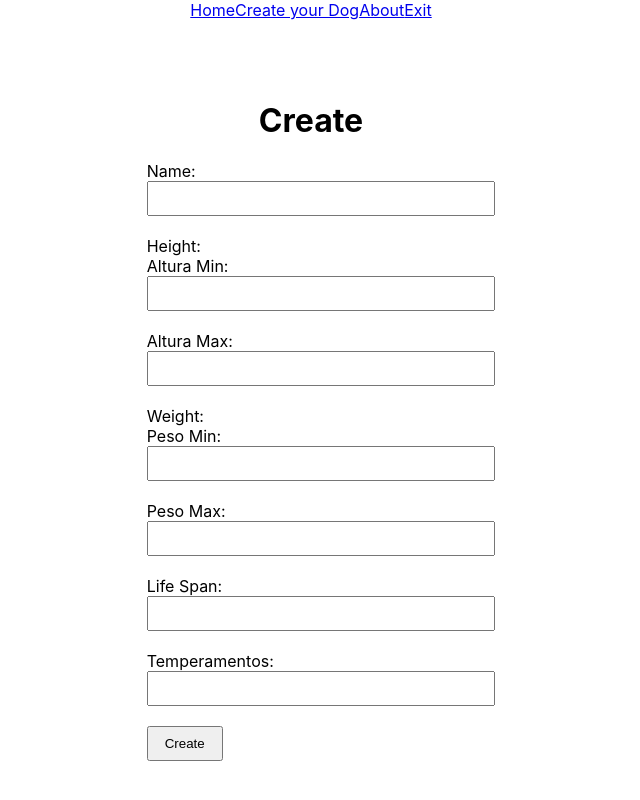
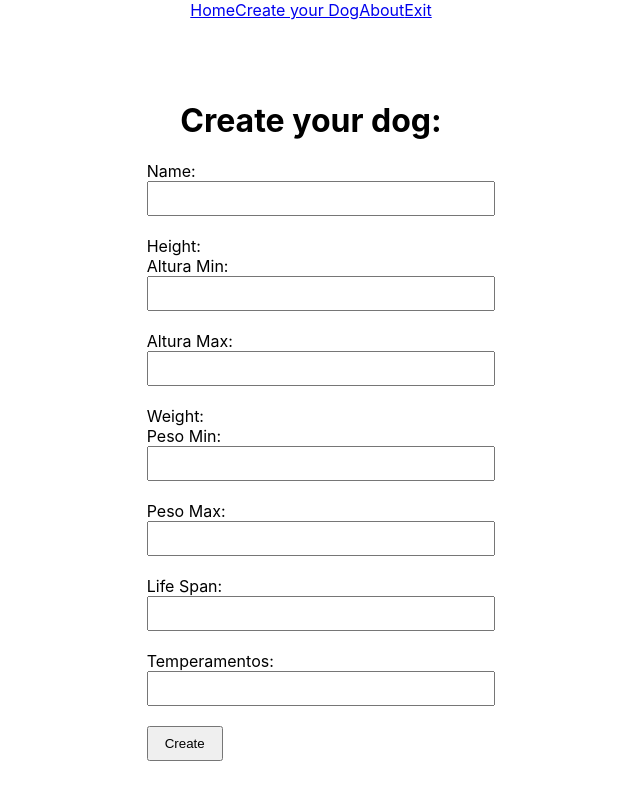
Before and after one commit to ValentinoJerez/ProyectoIntegradorDogs, a React (Vite) app in the folder client/: page /Create in a window 1280 px wide. Shown: the top 800 px of the page, without its empty margins (329-969 px from the left). Built offline with nearby package versions, Linux system fonts and the light colour scheme.

Commit message:
Cambios en Create

```diff
--- a/client/src/views/Create/Create.jsx
+++ b/client/src/views/Create/Create.jsx
@@ -5,7 +5,7 @@ function Create(){
 
     return (
         <div className={style.container}>
-            <h1>Create</h1>
+            <h1>Create your dog: </h1>
             <form className={style.form}>
                 <label>Name: <input /></label>
                 <label>Height: <label> Altura Min:<input /></label> <label>Altura Max:<input /></label> </label>
```
